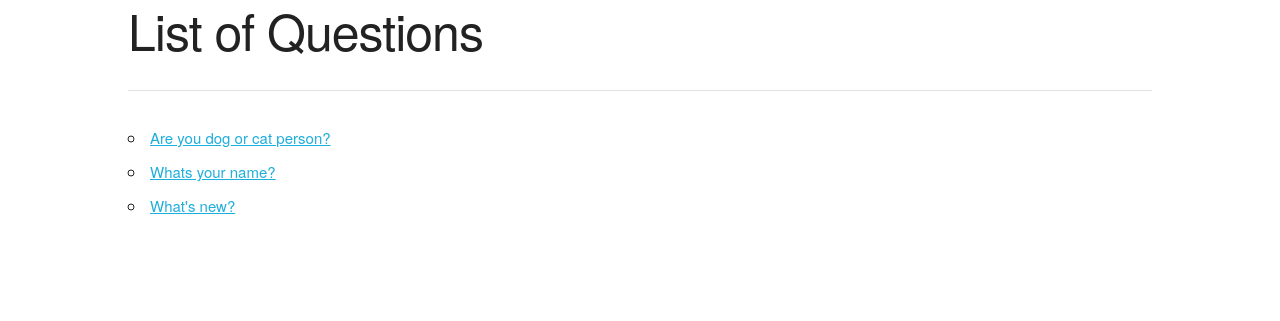
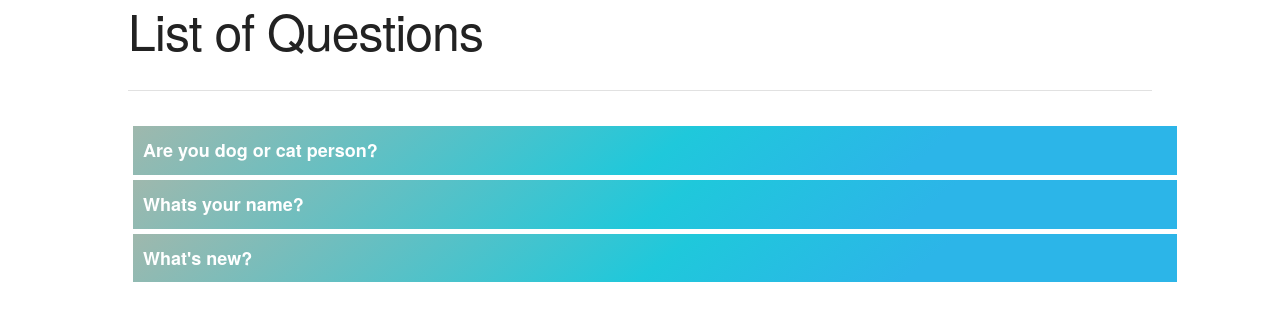
Before and after one commit to mechEngineer/DjangoPols, a Django app: page /polls/ in a window 1280 px wide. Shown: the top 321 px of the page. Run offline with Django 3.2, Linux system fonts and the light colour scheme; data comes from the database, SQL or seed files in the repository; some libraries are stand-ins or nearby versions.

Commit message:
Added styling to Poll list - index page

```diff
--- a/djangoPols/polls/static/polls/custom.css
+++ b/djangoPols/polls/static/polls/custom.css
@@ -36,3 +36,22 @@ canvas{
     margin: 0 auto;
     width: 50%;
     }
+
+.poll-list{
+  display: flex;
+  align-items: flex-start;
+  width: 100%;
+  padding: 10px;
+  margin: 5px;
+  color: #fff;
+  text-decoration: none;
+  font-size: large;
+  font-weight: 600;
+  background-color: #1fc8db;
+  background-image: linear-gradient(141deg, #9fb8ad 0%, #1fc8db 51%, #2cb5e8 75%);
+}
+
+.poll-list:hover {
+  color: #fff;
+  font-weight: 800;
+}
--- a/djangoPols/polls/templates/polls/index.html
+++ b/djangoPols/polls/templates/polls/index.html
@@ -3,11 +3,9 @@
 {% block content %}
 <h1>List of Questions</h1> <hr>
     {% if latest_q %}
-        <ul>
-            {% for question in latest_q %}
-            <li><a href=" {% url 'polls:detail' question.id %} ">{{ question.question_text }}</a></li>
-            {% endfor %}
-        </ul>
+        {% for question in latest_q %}
+            <a class="poll-list" href=" {% url 'polls:detail' question.id %} ">{{ question.question_text }}</a>
+        {% endfor %}
     {% else %}
         <p>No polls are available.</p>
     {% endif %}
```
